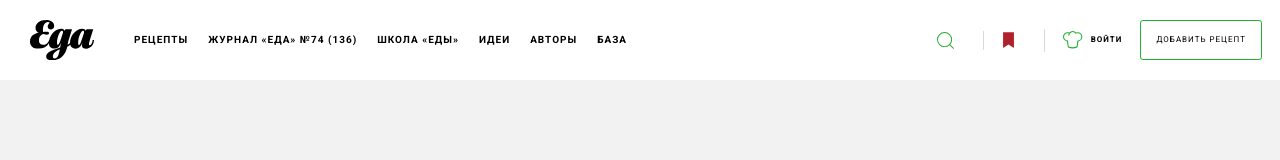
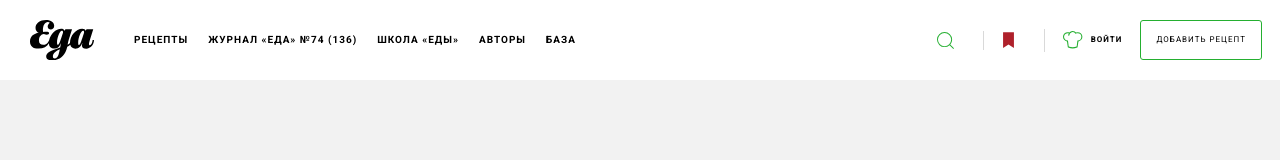
Before and after one commit to Domask2/EdaClone, a Next.js app: page / in a window 1280 px wide. Shown: the top 160 px of the page. Built offline with nearby package versions, Linux system fonts and the light colour scheme.

Commit message:
Navigation add path[]

```diff
--- a/components/Header/NavItemLink.tsx
+++ b/components/Header/NavItemLink.tsx
@@ -7,15 +7,19 @@ import {
 
 import styles from "./Header.module.scss";
 
+type TName = {
+  text: string,
+  path: string
+}
 interface NavItemLinkProps {
-  name: string
+  name: TName
 }
 
 export const NavItemLink: React.FC<NavItemLinkProps> = ({name}) => {
   return (
     <ListItem className={styles.listItem}>
-      <Link href="/recepty" passHref>
-        <ListItemLink>{name}</ListItemLink>
+      <Link href={name.path} passHref>
+        <ListItemLink>{name.text}</ListItemLink>
       </Link>
     </ListItem>
   );
--- a/components/Header/Navigation.tsx
+++ b/components/Header/Navigation.tsx
@@ -4,7 +4,14 @@ import { NavStyled, List, ListItem, ListItemLink } from "../../styles/Header.sty
 
 import styles from "./Header.module.scss";
 
-const menu = ['Рецепты', 'ЖУРНАЛ «ЕДА» №74 (136)', 'ШКОЛА «ЕДЫ»', 'Идеи', 'Авторы', 'База'];
+const menu = [
+  { text: "Рецепты", path: "/recepty" },
+  { text: "ЖУРНАЛ «ЕДА» №74 (136)",  path: "/journal" },
+  { text: "ШКОЛА «ЕДЫ»", path: "/school" },
+  { text: "Авторы", path: "/author" },
+  { text: "База", path: "/base" },
+
+];
 
 export const Navigation: React.FC = () => {
   return (
```
